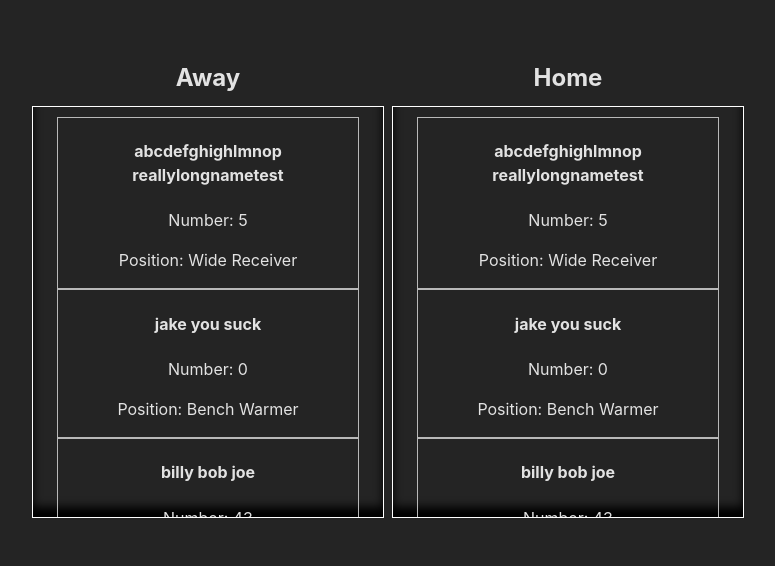
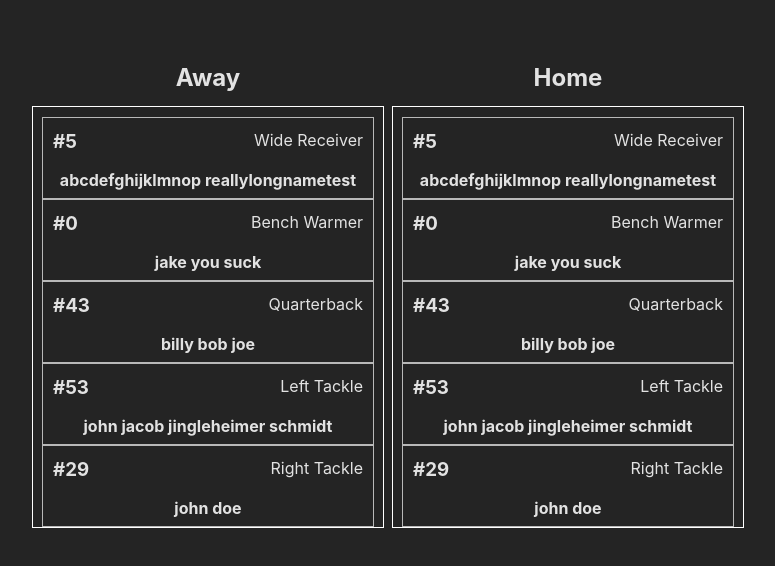
Before and after one commit to JakeRasmusson/cuddly-winner, a React (Vite) app in the folder client/: page / in a window 1280 px wide. Shown: the top 566 px of the page, without its empty margins (497-1272 px from the left). Built offline with nearby package versions, Linux system fonts and the light colour scheme.

Commit message:
Visual updates for list

```diff
--- a/client/src/App.jsx
+++ b/client/src/App.jsx
@@ -27,9 +27,16 @@ import './App.css'
  */
 
 const initialPlayers = [
-    { id: 1, name: 'abcdefghighlmnop reallylongnametest', number: 5, position: 'Wide Receiver'},
+    { id: 1, name: 'abcdefghijklmnop reallylongnametest', number: 5, position: 'Wide Receiver'},
     { id: 2, name: 'jake you suck', number: 0, position: 'Bench Warmer'},
-    { id: 3, name: 'billy bob joe', number: 43, position: 'Quarterback'}
+    { id: 3, name: 'billy bob joe', number: 43, position: 'Quarterback'},
+    { id: 4, name: 'john jacob jingleheimer schmidt', number: 53, position: 'Left Tackle'},
+    { id: 5, name: 'john doe', number: 29, position: 'Right Tackle'},
+    { id: 6, name: 'a lskdf;lksa dfl sdflj', number: 4, position: 'Corner'},
+    { id: 7, name: 'asdf asdfasdf', number: 15, position: 'Running Back'},
+    { id: 8, name: 'asdfsd asdffdsa', number: 12, position: 'Center'},
+    { id: 9, name: 'asdffasdf asdads', number: 23, position: 'Kicker'},
+    { id: 10, name: 'asfdfdasfd asdfasdf-asdf', number: 87, position: 'reallylongpositiontest'},
 ]
 
 const App = () => {
--- a/client/src/components/Player/Player.css
+++ b/client/src/components/Player/Player.css
@@ -1,8 +1,8 @@
 .player {
   border: 1px solid #b9b9b9;
   cursor: grab;
-    width: 300px;
-    height: auto;
+  width: 330px;
+  height: 80px;
 }
 
 .player:hover {
@@ -16,4 +16,28 @@
 
 .player-details {
   cursor: pointer;
+  position: relative;
+  height: 100%;
 }
+
+.player-details p {
+  position: absolute;
+  top: 10px;
+  right: 10px;
+  margin: 0;
+}
+
+.player-details h3 {
+  position: absolute;
+  top: 10px;
+  left: 10px;
+  margin: 0;
+}
+
+.player-details h4 {
+  position: absolute;
+  bottom: -15px;
+  left: 50%;
+  transform: translateX(-50%);
+  width: 100%;
+}
--- a/client/src/components/Player/Player.jsx
+++ b/client/src/components/Player/Player.jsx
@@ -50,9 +50,10 @@ const Player = ({ id, name, number, position, onUpdate, onDragStart }) => {
                 </form>
             ) : (
                 <div className="player-details" onClick = { _ => setIsEditing(true)}>
+
+                    <p>{position}</p>
+                    <h3>#{number}</h3>
                     <h4>{name}</h4>
-                    <p>Number: {number}</p>
-                    <p>Position: {position}</p>
                 </div>
             )}
         </div>
--- a/client/src/components/PlayerList/PlayerList.css
+++ b/client/src/components/PlayerList/PlayerList.css
@@ -8,9 +8,9 @@
     overflow-x: hidden;
 
     padding-top: 10px;
+    padding-bottom: 10px;
 
     border: 1px solid white;
-    box-shadow: inset 0 -10px 10px 0 black;
 
     -ms-overlfow-style: none;
     scrollbar-width: none;
```
Lines whose indentation alone changed are shown as unchanged.
